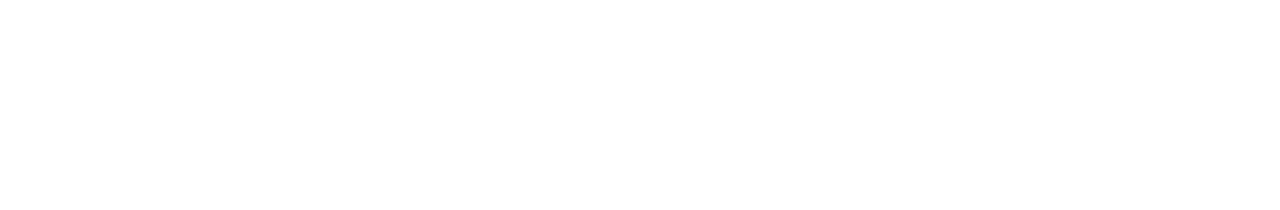
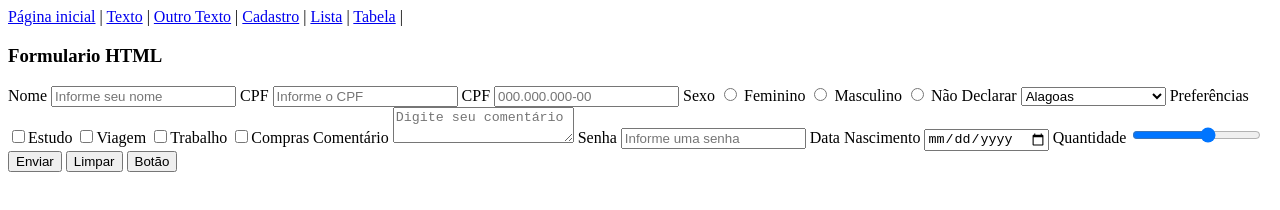
Before and after one commit to miguelrinaldo/projeto_web, a plain HTML site: page paginas/cadastro.html in a window 1280 px wide. Drawn offline with Linux system fonts and the light colour scheme.

Commit message:
dei varios comados no html

```diff
--- a/paginas/cadastro.html
+++ b/paginas/cadastro.html
@@ -0,0 +1,78 @@
+<!DOCTYPE html>
+<html lang="en">
+<head>
+    <meta charset="UTF-8">
+    <meta name="viewport" content="width=device-width, initial-scale=1.0">
+    <title>Document</title>
+</head>
+<body>
+    <div id="links">
+        <a href="index.html">Página inicial</a> | <a href="/paginas/texto.html">Texto</a> | <a href="/paginas/outras_paginas/outro_texto.html">Outro Texto</a> | <a href="cadastro.html"> Cadastro</a> | <a href="listas.html">Lista</a> | <a href="tabela.html">Tabela</a> | <a href="imagens.html"></a>
+
+    </div>
+
+    <div id="div-form">
+        <h3>Formulario HTML</h3>
+
+         <form action="form-pessoa" id="form-pessoa" method="post">
+
+            <label for="nome">Nome</label>
+            <input type="number" name="nome" id="nome" class="input-txt01" maxlength="5" required placeholder="Informe seu nome">
+
+            <label for="cpf">CPF</label>
+           <input type="text" name="cpf" id="cpf" class="input-txt02" maxlength="14" required placeholder="Informe o CPF">
+
+           <label for="cpf">CPF</label>
+           <input type="text" name="cpf" id="cpf" class="input-txt02" maxlength="14" required pattern="[0-9]{3}\.[0-9]{3}\.[0-9]{3}-[0-9]{2}" placeholder="000.000.000-00">
+
+           <label for="sexo">Sexo</label>
+           <input type="radio" name="sexo" id="sxF" class="input-radio" required value="F"> Feminino
+           <input type="radio" name="sexo" id="sxM" class="input-radio" required value="M"> Masculino
+           <input type="radio" name="sexo" id="sxND" class="input-radio" value="N"> Não Declarar
+
+           <select name="estado" id="estado" class="input-txt02" required>
+            <option value="Al">Alagoas</option>
+            <option value="Ba">Bahia</option>
+            <option value="Pe">Pernambuco</option>
+            <option value="Pb">Paraíba</option>
+            <option value="RN">Rio Grande do Norte</option>
+            <option value="Ce">Ceará</option>
+            <option value="Pi">Piauí</option>
+            <option value="Ma">Maranhão</option>
+            <option value="Se">Sergipe</option>
+
+
+           </select>
+
+           <label for="preferencias">Preferências</label>
+           <input type="checkbox" name="estudo" class="input-check" id="estudo" value="Estudo">Estudo
+           <input type="checkbox" name="viagem" class="input-check" id="viagem" value="viagem">Viagem
+           <input type="checkbox" name="trabalho" class="input-check" id="trabalho" value="trabalho">Trabalho
+           <input type="checkbox" name="compras" class="input-check" id="compras" value="compras">Compras
+
+           <label for="comentario">Comentário</label>
+           <textarea name="comentario" id="comentario" placeholder="Digite seu comentário"></textarea>
+
+           <label for="senha">Senha</label>
+           <input type="password" name="senha" id="senha" class="input-txt02" required placeholder="Informe uma senha" maxlength="6">
+
+           <label for="datanascimento">Data Nascimento</label>
+           <input type="date" name="datanascimento" id="datanascimento" class="input-txt02" required>
+
+
+           <label for="senha">Quantidade</label>
+           <input type="range" name="quantidade" id="quantidade" class="input-txt02" required min="0" max="10" step="2">
+
+           <button type="submit" id="btn-Enviar" class="btn">Enviar</button>
+           <button type="reset" id="btn-Limpar" class="btn">Limpar</button>
+           <button id="btn" class="btn">Botão</button>
+
+
+
+         </form>
+
+
+
+    </div>
+</body>
+</html>
```
Also changed, not shown: index.html (+1 -1 lines).
